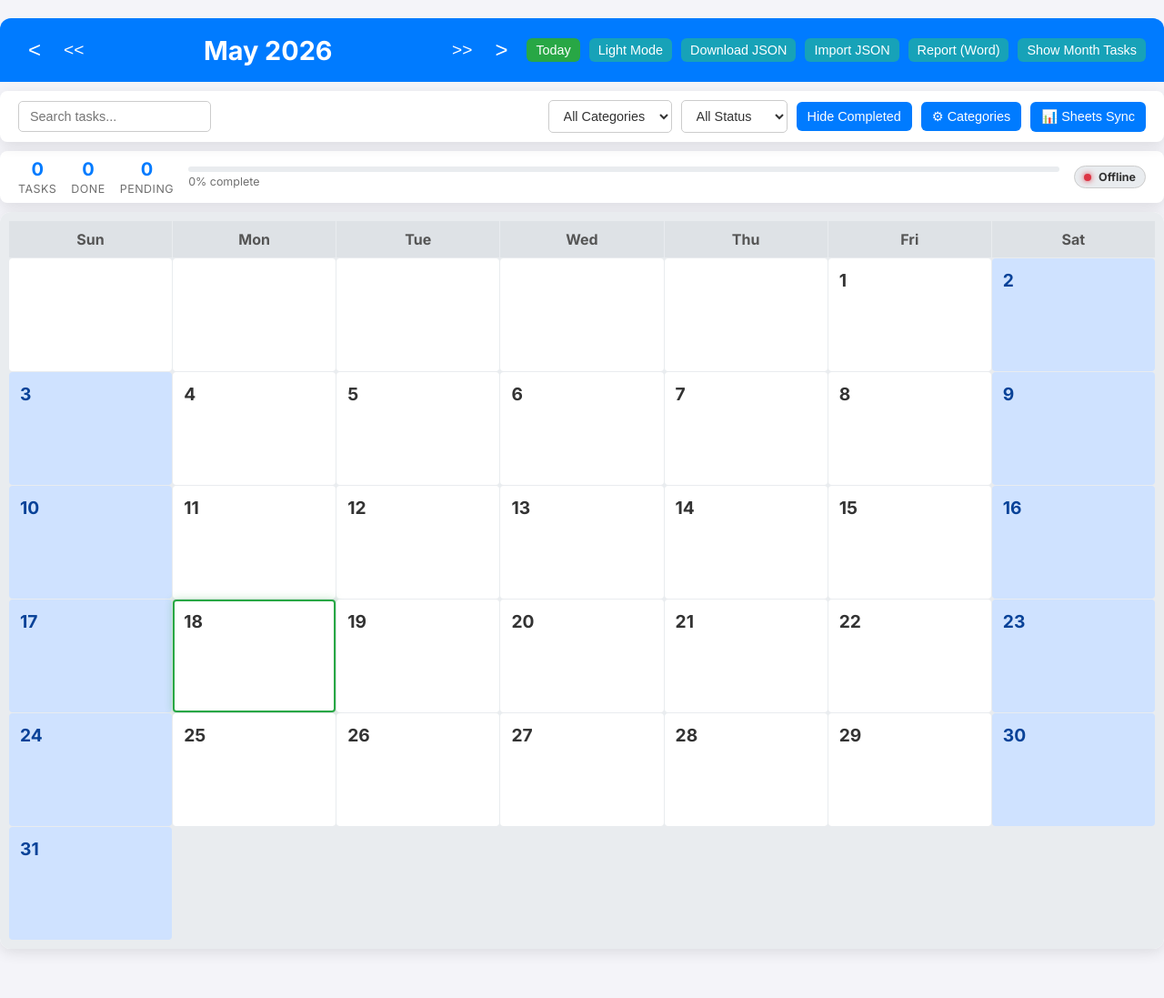
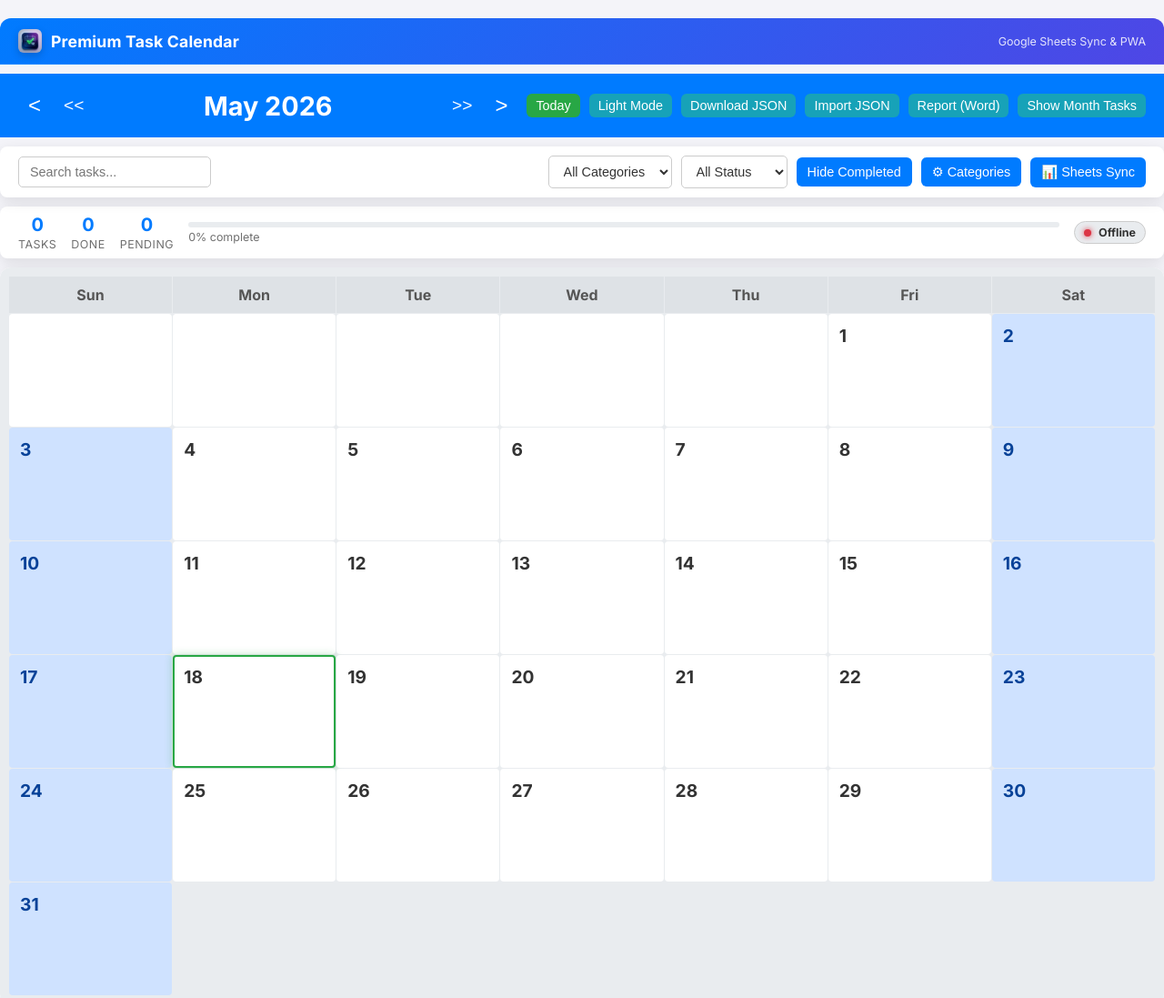
Before and after one commit to nirnay-dev/office_work, a plain HTML site: page calendar_task_scheduler/index.html in a window 1280 px wide. Shown: the top 1097 px of the page at 91% size. Before the commit the page ends 1063 px from the top, so only its background shows below. Drawn offline with Linux system fonts and the light colour scheme; no server answers.

Commit message:
feat: add branded header bar and application icon to calendar interface

```diff
--- a/calendar_task_scheduler/index.html
+++ b/calendar_task_scheduler/index.html
@@ -6,6 +6,7 @@
     <title>Enhanced Task Calendar</title>
     <link href="https://fonts.googleapis.com/css2?family=Inter:wght@400;700&display=swap" rel="stylesheet">
     <link rel="manifest" href="manifest.json">
+    <link rel="icon" type="image/png" href="icon-192.png">
     <meta name="theme-color" content="#007bff">
     <meta name="apple-mobile-web-app-capable" content="yes">
     <meta name="apple-mobile-web-app-status-bar-style" content="black-translucent">
@@ -334,6 +335,48 @@
         }
 
 
+        /* --- Brand Bar --- */
+        .app-brand-bar {
+            display: flex;
+            justify-content: space-between;
+            align-items: center;
+            padding: 12px 20px;
+            background: linear-gradient(135deg, #007bff, #4f46e5);
+            color: white;
+            border-top-left-radius: 12px;
+            border-top-right-radius: 12px;
+            border-bottom: 1px solid rgba(255, 255, 255, 0.12);
+        }
+        .brand-logo-wrap {
+            display: flex;
+            align-items: center;
+            gap: 10px;
+        }
+        .brand-logo {
+            width: 26px;
+            height: 26px;
+            border-radius: 6px;
+            box-shadow: 0 3px 8px rgba(0, 0, 0, 0.18);
+        }
+        .brand-title {
+            font-size: 1.1rem;
+            font-weight: 700;
+            letter-spacing: 0.01em;
+        }
+        .brand-subtitle {
+            font-size: 0.78rem;
+            opacity: 0.85;
+            font-weight: 500;
+        }
+        body.dark-mode .app-brand-bar {
+            background: linear-gradient(135deg, #1f2937, #111827);
+            border-bottom-color: rgba(255, 255, 255, 0.05);
+        }
+        body.gray-mode .app-brand-bar {
+            background: linear-gradient(135deg, #4b5563, #374151);
+            border-bottom-color: rgba(255, 255, 255, 0.05);
+        }
+
         .calendar-header {
             display: flex;
             justify-content: space-between;
@@ -341,8 +384,6 @@
             padding: 15px 20px;
             background-color: var(--header-bg-color);
             color: var(--header-text-color);
-            border-top-left-radius: 12px;
-            border-top-right-radius: 12px;
             transition: background-color 0.3s ease;
             flex-wrap: wrap;
             gap: 5px; /* Reduced gap */
@@ -1466,6 +1507,14 @@
 
     <div class="main-layout">
         <div class="calendar-container">
+             <!-- BRAND BAR -->
+             <div class="app-brand-bar">
+                 <div class="brand-logo-wrap">
+                     <img src="icon-192.png" alt="Premium Calendar Logo" class="brand-logo">
+                     <span class="brand-title">Premium Task Calendar</span>
+                 </div>
+                 <div class="brand-subtitle">Google Sheets Sync & PWA</div>
+             </div>
              <!-- HEADER -->
              <div class="calendar-header">
                  <button id="prevMonth" aria-label="Previous Month">&lt;</button>
```
